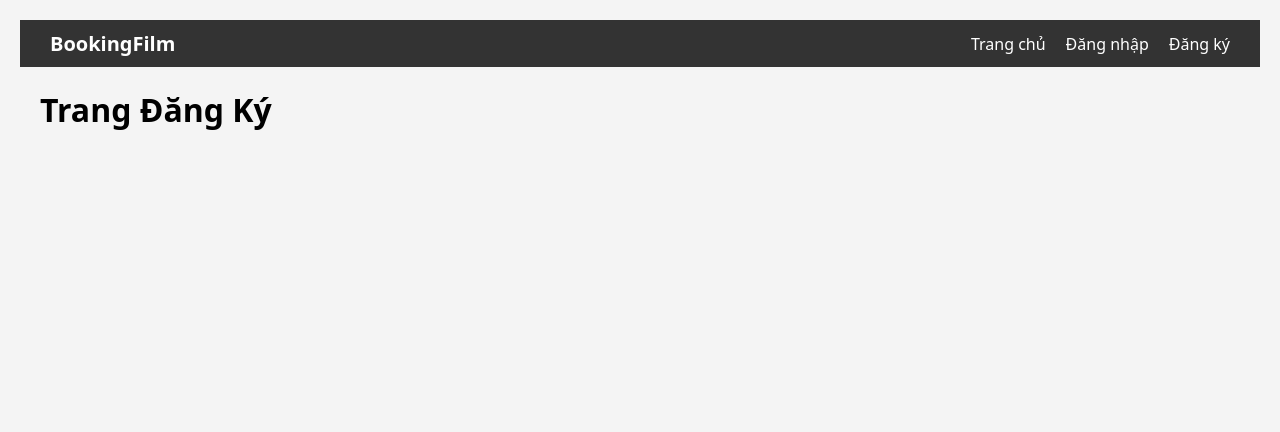
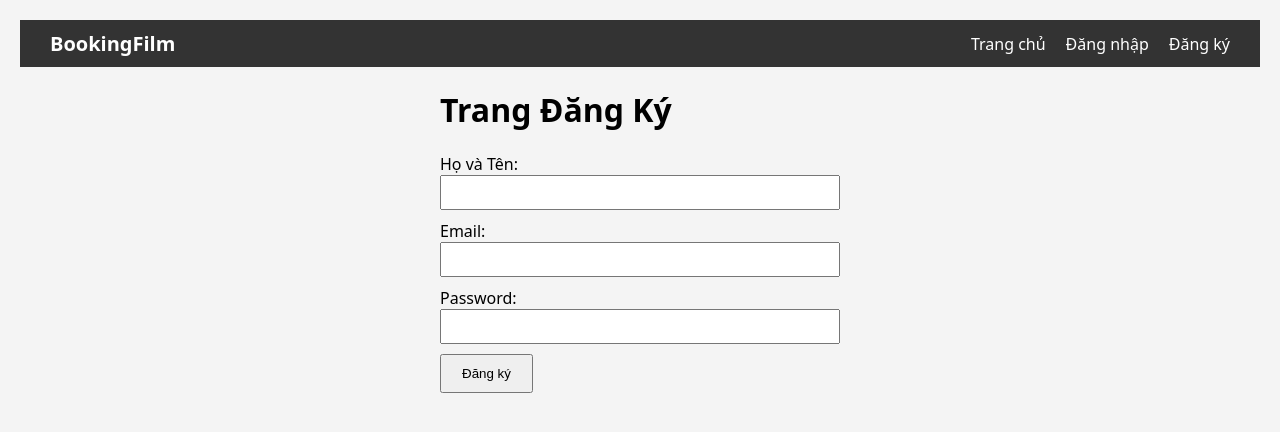
Before and after one commit to Krisnguyen1712/booking-film-frontend, a React (Vite) app: page /register in a window 1280 px wide. Shown: the top 432 px of the page. Built offline with nearby package versions, Linux system fonts and the light colour scheme.

Commit message:
Xây dựng Trang Đăng ký (RegisterPage)

```diff
--- a/src/context/AuthContext.jsx
+++ b/src/context/AuthContext.jsx
@@ -82,6 +82,28 @@ export function AuthProvider({ children }) {
     localStorage.removeItem(TOKEN_KEY);
   };
 
+  // Hàm xử lý Đăng ký
+  const register = async (email, password, fullName) => {
+    try {
+      // 1. Gọi API Backend
+      await axios.post('/api/auth/register', {
+        email: email,
+        password: password,
+        fullName: fullName,
+      });
+
+      // 2. (Không ném lỗi, vì đã thành công)
+      // Chúng ta không tự động đăng nhập,
+      // mà sẽ yêu cầu họ sang trang login để đăng nhập.
+
+    } catch (err) {
+      // Xử lý lỗi (ví dụ: email đã tồn tại)
+      console.error('Lỗi đăng ký:', err);
+      // Ném lỗi ra để RegisterPage biết và hiển thị
+      throw err.response ? err.response.data : err;
+    }
+  };
+
   const value = {
     user,
     token,
@@ -89,6 +111,7 @@ export function AuthProvider({ children }) {
     loading,
     login,
     logout,
+    register,
   };
 
   return (
--- a/src/pages/RegisterPage.jsx
+++ b/src/pages/RegisterPage.jsx
@@ -1,10 +1,93 @@
 // src/pages/RegisterPage.jsx
 
+import { useState } from 'react';
+import { useAuth } from '../context/AuthContext'; // 1. Import hook useAuth
+import { useNavigate } from 'react-router-dom'; // 2. Import hook để điều hướng
+
 function RegisterPage() {
+  // 3. Lấy hàm register từ Context
+  const { register } = useAuth();
+  const navigate = useNavigate(); // Hook để chuyển trang
+
+  // 4. State cho form
+  const [email, setEmail] = useState('');
+  const [password, setPassword] = useState('');
+  const [fullName, setFullName] = useState('');
+  const [error, setError] = useState(null); // State để báo lỗi
+  const [success, setSuccess] = useState(null); // State báo thành công
+
+  // 5. Hàm xử lý khi nhấn "Đăng ký"
+  const handleSubmit = async (e) => {
+    e.preventDefault(); // Ngăn trình duyệt F5
+    setError(null);
+    setSuccess(null);
+
+    try {
+      // 6. Gọi hàm register từ Context
+      await register(email, password, fullName);
+
+      // 7. Nếu thành công, hiển thị thông báo
+      setSuccess('Đăng ký thành công! Đang chuyển bạn đến trang đăng nhập...');
+
+      // 8. Chờ 2 giây rồi chuyển về trang Login
+      setTimeout(() => {
+        navigate('/login');
+      }, 2000);
+
+    } catch (err) {
+      // 9. Nếu thất bại, hiển thị lỗi
+      setError(err.message || 'Đăng ký thất bại. Email có thể đã tồn tại.');
+    }
+  };
+
+  // 10. Render Form
   return (
-    <div>
+    <div style={{ maxWidth: '400px', margin: 'auto' }}>
       <h1>Trang Đăng Ký</h1>
-      {/* Chúng ta sẽ thêm form đăng ký ở đây sau */}
+
+      <form onSubmit={handleSubmit}>
+        <div style={{ marginBottom: '10px' }}>
+          <label htmlFor="fullName">Họ và Tên:</label>
+          <input
+            type="text"
+            id="fullName"
+            value={fullName}
+            onChange={(e) => setFullName(e.target.value)}
+            required
+            style={{ width: '100%', padding: '8px', boxSizing: 'border-box' }}
+          />
+        </div>
+        <div style={{ marginBottom: '10px' }}>
+          <label htmlFor="email">Email:</label>
+          <input
+            type="email"
+            id="email"
+            value={email}
+            onChange={(e) => setEmail(e.target.value)}
+            required
+            style={{ width: '100%', padding: '8px', boxSizing: 'border-box' }}
+          />
+        </div>
+        <div style={{ marginBottom: '10px' }}>
+          <label htmlFor="password">Password:</label>
+          <input
+            type="password"
+            id="password"
+            value={password}
+            onChange={(e) => setPassword(e.target.value)}
+            required
+            style={{ width: '100%', padding: '8px', boxSizing: 'border-box' }}
+          />
+        </div>
+
+        {/* Hiển thị lỗi hoặc thành công */}
+        {error && <p style={{ color: 'red' }}>{error}</p>}
+        {success && <p style={{ color: 'green' }}>{success}</p>}
+
+        <button type="submit" style={{ padding: '10px 20px' }}>
+          Đăng ký
+        </button>
+      </form>
     </div>
   );
 }
```
